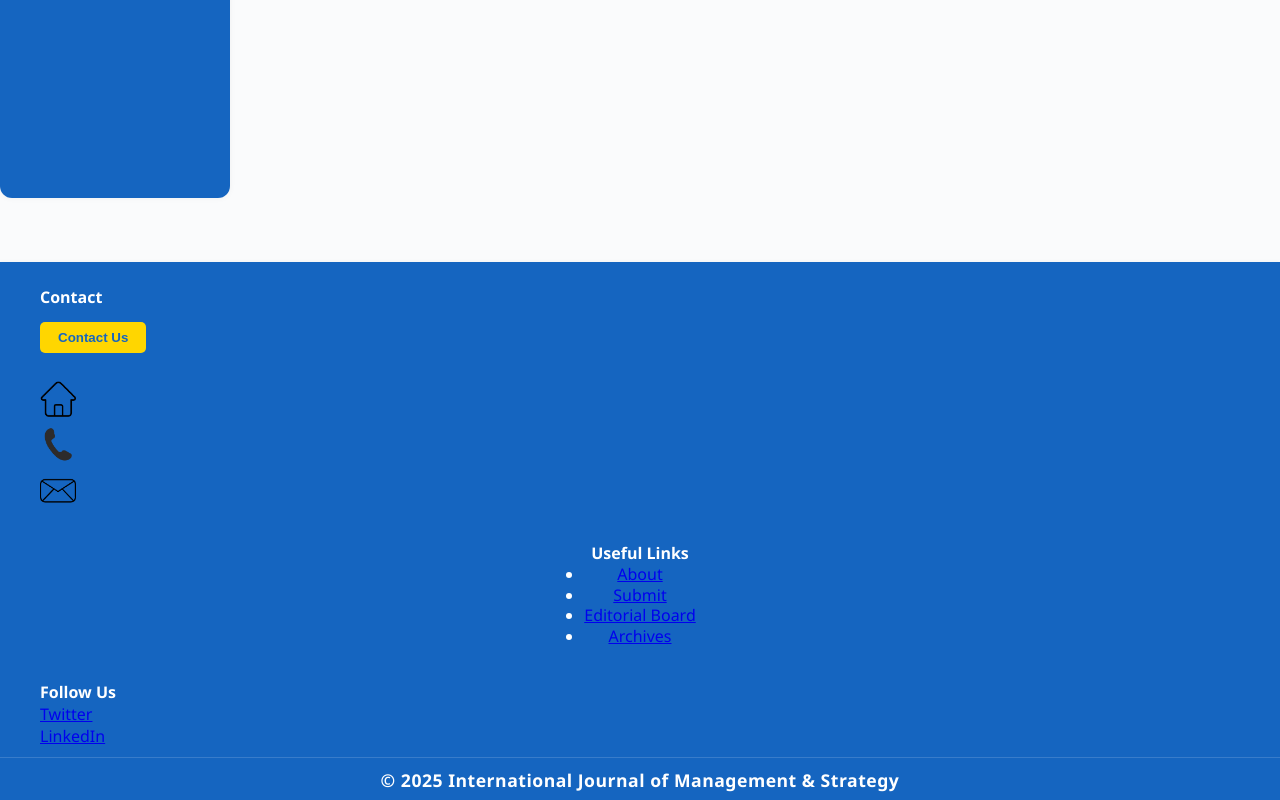
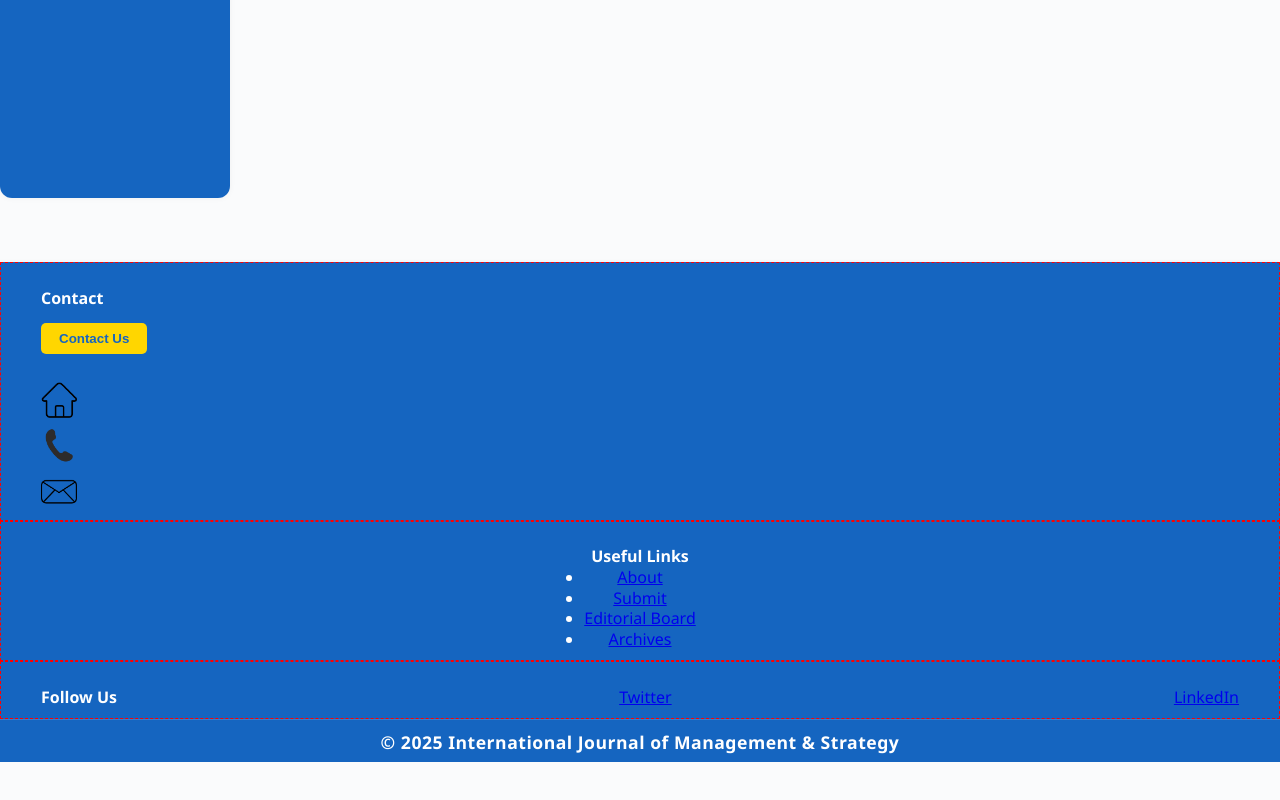
Before and after one commit to raouf96test/revue, a plain HTML site: page index.html in a window 1280 px wide. Shown: the part 843-1643 px from the top of the page. After the commit the page ends 1605 px from the top, so only its background shows below. Drawn offline with Linux system fonts and the light colour scheme.

Commit message:
Update style.css

```diff
--- a/css/style.css
+++ b/css/style.css
@@ -224,9 +224,7 @@ header .main-nav a {
 .footer-left,
 .footer-center,
 .footer-right {
-  display: flex;
-  flex-direction: column;
-  justify-content: center; /* ← centre verticalement le contenu */
+  border: 1px dashed red;
 }
 
 
```
